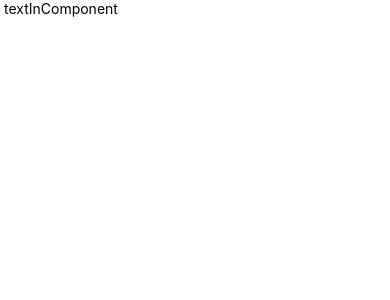
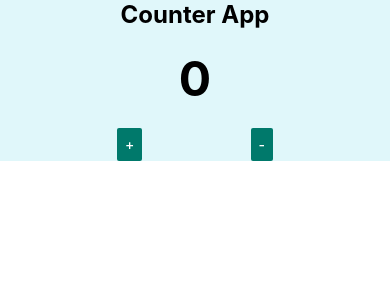
Before and after one commit to TiwariLokesh/React-native, a React Native app: screen / in a window 390 px wide. Shown: the top 300 px of the page. Built offline with nearby package versions, Linux system fonts and the light colour scheme.

Commit message:
counter app made successfully

```diff
--- a/Components/Count.js
+++ b/Components/Count.js
@@ -1,14 +1,48 @@
-import React, { Component } from 'react'
-import { Text, StyleSheet, View } from 'react-native'
+import React, { useState } from 'react';
+import { View, Text, Button, StyleSheet } from 'react-native';
 
-export default class Count extends Component {
-  render() {
-    return (
-      <View>
-        <Text> textInComponent </Text>
+export default function Count() {
+   const [count, setCount] = useState(0);
+   const increment = () => {
+    setCount(count+1);
+   }
+   const decrement = () => {
+    setCount(count - 1);
+   }
+
+
+  return (
+    <View style={styles.container}>
+      <Text style={styles.title}>Counter App</Text>
+      <Text style={styles.count}>{count}</Text>
+      <View style={styles.buttonContainer}>
+        <Button title="+" onPress={increment} color="#00796b" />
+        <Button title="-" onPress={decrement} color="#00796b" />
       </View>
-    )
-  }
+    </View>
+  );
 }
 
-const styles = StyleSheet.create({})
+const styles = StyleSheet.create({
+  container: {
+    flexDirection:'column',
+    justifyContent: 'center',
+    alignItems: 'center',
+    backgroundColor: '#e0f7fa',
+  },
+  title: {
+    fontSize: 24,
+    fontWeight: 'bold',
+    marginBottom: 20,
+  },
+  count: {
+    fontSize: 48,
+    fontWeight: 'bold',
+    marginBottom: 20,
+  },
+  buttonContainer: {
+    flexDirection: 'row',
+    justifyContent: 'space-between',
+    width: '40%',
+  },
+});
```
